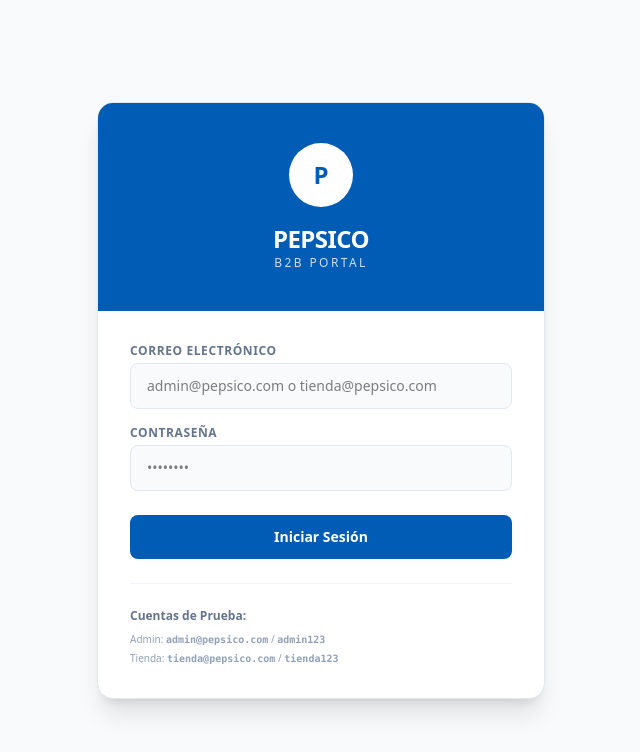
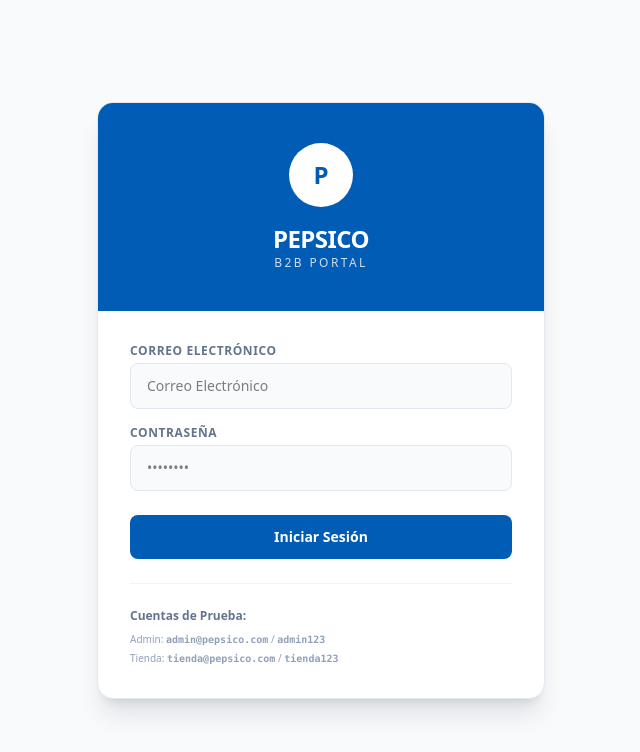
Before and after one commit to BrayanR54112/Front_PepsiCo, a React (Vite) app: page /login in a window 1280 px wide. Shown: the top 752 px of the page, without its empty margins (319-959 px from the left). Built offline with nearby package versions, Linux system fonts and the light colour scheme; no server answers.

Commit message:
vercel.json

```diff
--- a/src/pages/Login.tsx
+++ b/src/pages/Login.tsx
@@ -53,7 +53,7 @@
                 required
                 value={email}
                 onChange={(e) => setEmail(e.target.value)}
-                placeholder="admin@pepsico.com o tienda@pepsico.com"
+                placeholder="Correo Electrónico"
                 className="w-full rounded-lg border border-slate-200 bg-slate-50 px-4 py-3 text-sm outline-none transition-colors focus:border-[#005CB4] focus:bg-white"
               />
             </div>
```
Also changed, not shown: vercel.json (added).
